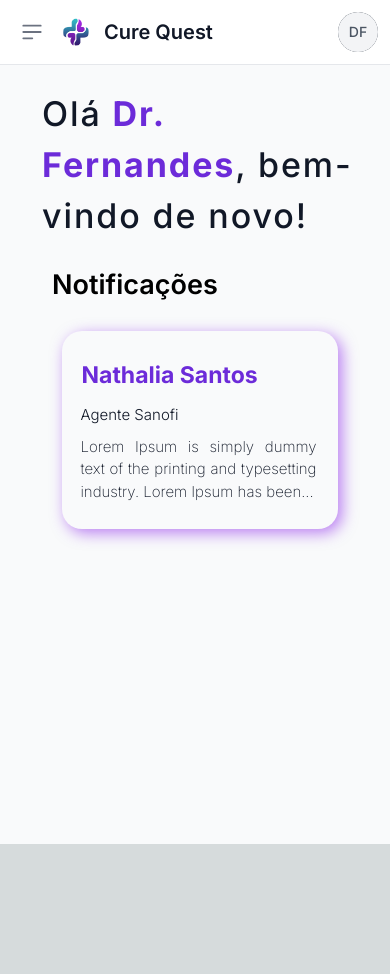
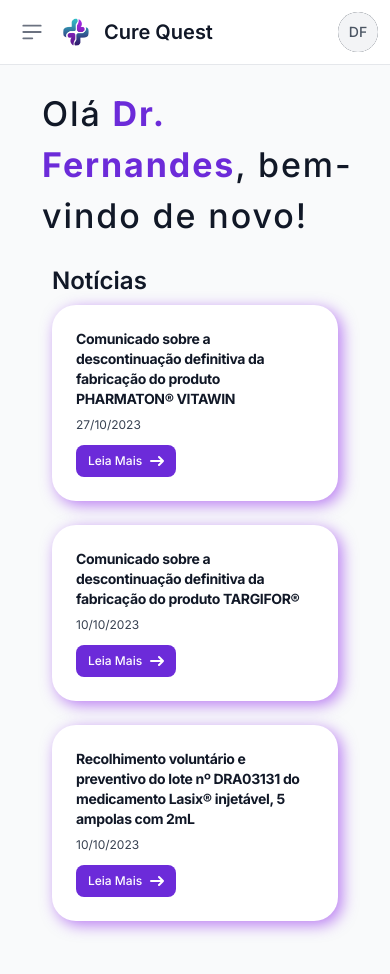
Before and after one commit to leobianor/CureQuest, a Next.js app: page /dashboard/home in a window 390 px wide. Shown: the top 974 px of the page. Before the commit the page ends 844 px from the top, so only its background shows below. Built offline with nearby package versions, Linux system fonts and the light colour scheme.

Commit message:
Ajustes de Responsividade

```diff
--- a/package.json
+++ b/package.json
@@ -11,7 +11,8 @@
   "dependencies": {
     "@heroicons/react": "^2.0.18",
     "autoprefixer": "10.4.14",
-    "axios": "^1.5.1",
+    "axios": "^1.6.0",
+    "cheerio": "^1.0.0-rc.12",
     "flowbite": "^1.8.1",
     "js-cookie": "^3.0.5",
     "lucide": "^0.268.0",
--- a/src/actions/auth.js
+++ b/src/actions/auth.js
@@ -8,6 +8,7 @@
     });
 }
 
+
 export async function serverLogout() {
     cookies().delete("user_email");
 }
--- a/src/app/dashboard/home/page.jsx
+++ b/src/app/dashboard/home/page.jsx
@@ -1,19 +1,15 @@
 "use client"
 
 import Titulo from "@/components/Titulo"
+import InfoProduto from "@/components/infoProduto";
 import Navbar from "@/components/navbar";
 import Sidebar from "@/components/sidebar";
-
-
 import 'flowbite';
 
 
 
+
 export default function Home() {
-
-
-
-
     //mock
     return (
         <>
@@ -23,7 +19,7 @@
 
             <div className="p-4 sm:ml-64 bg-gray-50 dark:bg-gray-900  min-h-screen h-full">
                 <div className="p-4 mt-14">
-                    <div className="text-gray-900 dark:text-white font-medium tracking-[1.9px] text-[34px]  max-md:ml-[10px]">
+                    <div className="text-gray-900 dark:text-gray-100 font-medium tracking-[1.9px] text-[34px]  max-md:ml-[10px]">
                         <span>
                             Olá{" "}
                         </span>
@@ -36,27 +32,29 @@
                     </div>
                     <div className="flex items-start justify-start mb-4 ">
                         <div className="items-start self-stretch flex flex-col pt-[24px] pb-[40px] px-[20px]">
-                            <Titulo>Notificações</Titulo>
-                            <div className="flex flex-wrap">
-                                <div id="cardMenssagem" className="justify-center items-start bg-gray-50 dark:bg-gray-800 shadow-[4px_4px_15px_0px_rgba(122,0,234,0.50)] w-full max-w-[300px] flex flex-col ml-[20px] mt-[25px]  px-[20px] py-[26px] rounded-[20px] max-md:ml-[10px]">
-                                    <div className="w-full max-w-[293px] ml-[-3px] self-center flex flex-col mt-px">
-                                        <h2
-                                            className="justify-center text-purple-700 not-italic font-bold text-[23px] ml-px max-md:ml-px"
-                                        >
-                                            Nathalia Santos
-                                        </h2>
-                                        <h3
-                                            className="text-gray-900 dark:text-white not-italic font-light text-[15px] mt-[12px]"
-                                        >
-                                            Agente Sanofi
-                                        </h3>
-                                        <span className="text-gray-900 dark:text-white text-justify not-italic font-[275] text-[15px] self-stretch mt-[9px]">
-                                            Lorem Ipsum is simply dummy text of the
-                                            printing and typesetting industry. Lorem Ipsum
-                                            has been...
-                                        </span>
-                                    </div>
-                                </div>
+                            <Titulo>Notícias</Titulo>
+                            <div className="flex flex-wrap mt-2 gap-6 items-center justify-center">
+
+
+                                <InfoProduto
+                                    title="Comunicado sobre a descontinuação definitiva da fabricação do produto PHARMATON® VITAWIN"
+                                    content="27/10/2023"
+                                    link="https://www.sanofi.com.br/pt/quem-somos/noticias/informacoes-de-produto/2023-10-descontinuacao-vitawin"
+                                />
+
+                                <InfoProduto
+                                    title="Comunicado sobre a descontinuação definitiva da fabricação do produto TARGIFOR®"
+                                    content="10/10/2023"
+                                    link="https://www.sanofi.com.br/pt/quem-somos/noticias/informacoes-de-produto/2023-10-descontinuacao-tagifor"
+                                />
+
+                                <InfoProduto
+                                    title="Recolhimento voluntário e preventivo do lote nº DRA03131 do medicamento Lasix® injetável, 5 ampolas com 2mL"
+                                    content="10/10/2023"
+                                    link="https://www.sanofi.com.br/pt/quem-somos/noticias/informacoes-de-produto/2023-10-10-recolhimento-voluntario-e-preventivo-lasix-injetavel"
+                                />
+
+
                             </div>
                         </div>
                     </div>
--- a/src/app/login/page.jsx
+++ b/src/app/login/page.jsx
@@ -29,6 +29,7 @@
                     color: "#FFF",
                 },
             }
+
 
             );
             serverLogin()
--- a/src/app/page.js
+++ b/src/app/page.js
@@ -20,9 +20,9 @@
               alt="Cure Quest Logo" />
             <span className="self-center text-xl font-semibold sm:text-2xl whitespace-nowrap text-gray-900 dark:text-gray-100 max-lg:text-sm">Cure Quest</span>
           </a>
-          <div class="flex md:order-2">
-            <a href="/login" type="button" class="text-white bg-purple-800 hover:bg-purple-600 focus:ring-4 focus:outline-none focus:ring-purple-300 font-medium rounded-lg text-sm px-4 py-2 text-center  mr-3 md:mr-0 dark:bg-purple-600 dark:hover:bg-purple-700 dark:focus:ring-purple-800">Login</a>
-            <a href="/cadastro" type="button" class="text-gray-900 dark:text-gray-100 font-medium rounded-lg text-sm px-4 py-2 text-center mr-3 md:mr-0 ">Cadastrar</a>
+          <div class="flex md:order-2 gap-2">
+            <a href="/login" type="button" class="text-gray-100 bg-purple-800 hover:bg-purple-600 focus:ring-4 focus:outline-none focus:ring-purple-300 font-medium rounded-lg text-sm px-4 py-2 text-center md:mr-0 dark:bg-purple-600 dark:hover:bg-purple-700 dark:focus:ring-purple-800">Login</a>
+            <a href="/cadastro" type="button" class="text-gray-900 dark:text-gray-100 font-medium rounded-lg text-sm px-1 py-2 text-center md:mr-0 ">Cadastrar</a>
           </div>
 
         </div>
@@ -37,7 +37,7 @@
       <div className=" justify-center items-center bg-gray-50 dark:bg-gray-800 flex flex-col self-stretch w-full px-4 max-lg:text-center pt-6">
         <div className="flex max-w-full flex-col self-center">
           <div className="items-center justify-center flex max-w-full flex-col h-screen min">
-            <div className="max-w-full">
+            <div className="max-w-full max-lg:px-6">
               <div className=" justify-center gap-10 flex max-md:flex-col ">
                 <div className="flex flex-col justify-center ">
                   <div className="justify-center max-xl:items-center items-start flex flex-col mt-12 max-md:max-w-full max-md:mt-12">
@@ -62,11 +62,6 @@
                       </svg>
                     </a>
                   </div>
-
-
-
-
-
                 </div>
                 <div className="flex flex-col items-center justify-center leading-[normal] w-[30%] max-sm:hidden">
                   <Image
@@ -78,6 +73,7 @@
               </div>
             </div>
           </div>
+
           <div className="items-center justify-center h-screen flex  flex-col max-md:max-w-full">
             <div className="flex max-w-full flex-row items-center justify-between gap-5 max-md:flex-wrap max-md:max-w-full">
               <div className="justify-center items-center flex flex-col self-center max-md:max-w-full">
@@ -163,7 +159,7 @@
                 src={logo}
                 className="w-8 h-8 mr-3"
                 alt="Cure Quest Logo" />
-              <span class="self-center text-2xl font-semibold whitespace-nowrap dark:text-white">Cure Quest</span>
+              <span class="self-center text-2xl font-semibold whitespace-nowrap dark:text-gray-100">Cure Quest</span>
             </a>
             <ul class="flex flex-wrap items-center mb-6 text-sm font-medium text-gray-500 sm:mb-0 dark:text-gray-400">
               <li>
--- a/src/components/Titulo.jsx
+++ b/src/components/Titulo.jsx
@@ -1,6 +1,6 @@
 export default function Titulo({ children }) {
     return (
-        <h1 className="font-semibold justify-center text-black text-[27px]">
+        <h1 className="font-semibold justify-center text-gray-900 dark:text-gray-100 text-2xl">
         {children}
         </h1>
     )
--- /dev/null
+++ b/src/components/infoProduto.jsx
@@ -0,0 +1,20 @@
+import React from 'react';
+
+const infoProduto = ({ title, content, link }) => {
+    return (
+        <div className="max-w-xs p-6 bg-white rounded-3xl dark:bg-gray-800 dark:border-gray-700 shadow-[4px_4px_15px_0px_rgba(122,0,234,0.50)]">
+            <a href={link}>
+                <h5 className="mb-2 text-sm font-bold tracking-tight text-gray-900 dark:text-white">{title}</h5>
+            </a>
+            <p className="mb-3 text-xs font-normal text-gray-700 dark:text-gray-400">{content}</p>
+            <a href={link} className="inline-flex items-center px-3 py-2 text-xs font-medium text-center text-white bg-purple-700 rounded-lg hover:bg-purple-800 focus:ring-4 focus:outline-none focus:ring-purple-300 dark:bg-purple-600 dark:hover-bg-purple-700 dark:focus:ring-purple-800">
+                Leia Mais
+                <svg className="w-3.5 h-3.5 ml-2" aria-hidden="true" xmlns="http://www.w3.org/2000/svg" fill="none" viewBox="0 0 14 10">
+                    <path stroke="currentColor" stroke-linecap="round" stroke-linejoin="round" stroke-width="2" d="M1 5h12m0 0L9 1m4 4L9 9" />
+                </svg>
+            </a>
+        </div>
+    );
+};
+
+export default infoProduto;
--- a/tailwind.config.js
+++ b/tailwind.config.js
@@ -1,6 +1,6 @@
 /** @type {import('tailwindcss').Config} */
 module.exports = {
-  darkMode: 'class'&&'media',
+  darkMode: 'class'||'media',
   content: [
     './src/pages/**/*.{js,ts,jsx,tsx,mdx}',
     './src/components/**/*.{js,ts,jsx,tsx,mdx}',
```
Also changed, not shown: 1 other file (tests, documents, lock files or other folders).
